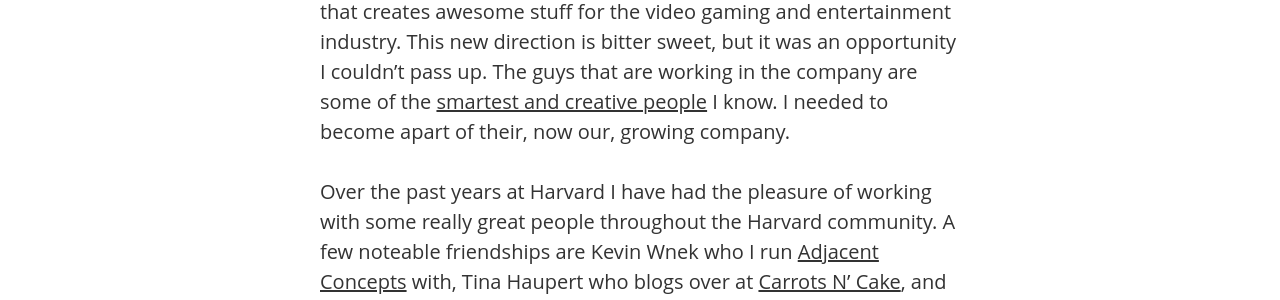
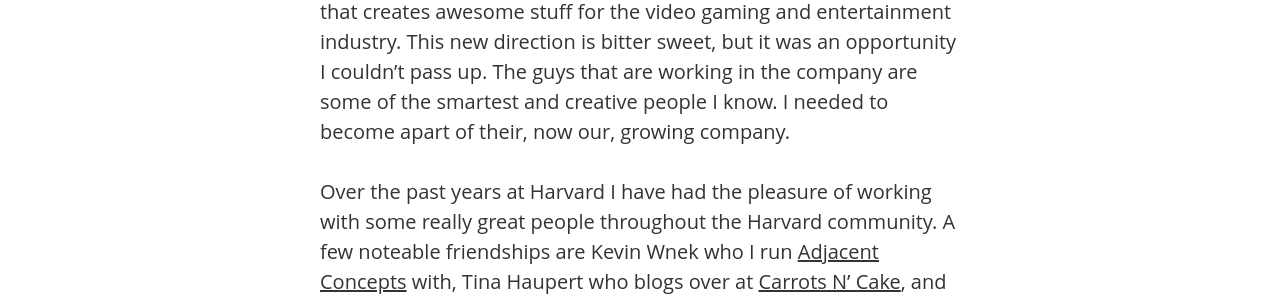
Before and after one commit to blainsmith/blainsmith.com, a Jekyll site: the page built from _posts/2012-10-15-farewell-to-harvard-and-onward-to-madglory.md, in a window 1280 px wide. Shown: the part 445-745 px from the top of the page. Built offline with Jekyll 4.4.1, drawn with Linux system fonts in a browser that asks for light colours; nearby versions of some CDN libraries; some web fonts are replaced; Markdown is read by kramdown in place of the engine named in the settings; some of the changed lines change nothing that is shown; some of the changed text lies outside the part shown.

Commit message:
update links

```diff
--- a/_posts/2012-10-15-farewell-to-harvard-and-onward-to-madglory.md
+++ b/_posts/2012-10-15-farewell-to-harvard-and-onward-to-madglory.md
@@ -2,7 +2,7 @@
 layout: post
 title: Farewell to Harvard and Onward to MadGlory
 ---
-Well believe it or not after 7 memorable years working in the [Harvard School of Public Health Information Technology Department](http://www.hsph.harvard.edu/it) I have decided to leave. I will be taking up my new post at [MadGlory Interactive](http://madgloryint.com) as Chief Architect. MadGlory is a web software company that creates awesome stuff for the video gaming and entertainment industry. This new direction is bitter sweet, but it was an opportunity I couldn't pass up. The guys that are working in the company are some of the [smartest and creative people](http://madgloryint.com/experience) I know. I needed to become apart of their, now our, growing company.
+Well believe it or not after 7 memorable years working in the [Harvard School of Public Health Information Technology Department](http://www.hsph.harvard.edu/it) I have decided to leave. I will be taking up my new post at [MadGlory Interactive](http://madglory.com) as Chief Architect. MadGlory is a web software company that creates awesome stuff for the video gaming and entertainment industry. This new direction is bitter sweet, but it was an opportunity I couldn't pass up. The guys that are working in the company are some of the smartest and creative people I know. I needed to become apart of their, now our, growing company.
 
 Over the past years at Harvard I have had the pleasure of working with some really great people throughout the Harvard community. A few noteable friendships are Kevin Wnek who I run [Adjacent Concepts](http://adjacentconcepts.com) with, Tina Haupert who blogs over at [Carrots N' Cake](http://carrotsncake.com), and my boss, Deane Eastwood. Kevin and I actually redesigned his [golf club's website](http://bellevuegolfclub.com) so I will always be in touch with him.
 
```
